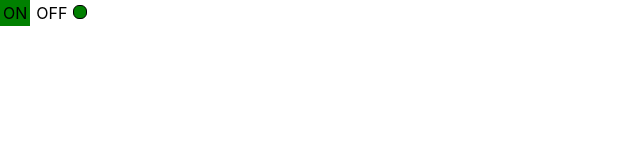
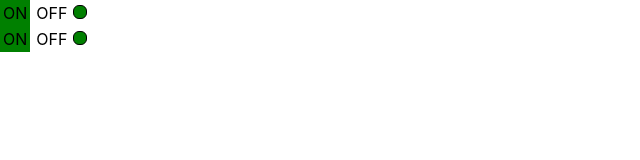
Before and after one commit to IgorBosin/my-app, a React (Create React App) app: page / in a window 1280 px wide. Shown: the top 160 px of the page, without its empty margins (0-640 px from the left). Built offline with nearby package versions, Linux system fonts and the light colour scheme.

Commit message:
09 - callback 2

```diff
--- a/src/App.tsx
+++ b/src/App.tsx
@@ -1,10 +1,6 @@
 import React, {useState} from 'react';
 import './App.css';
-import Accordion from "./components/Accordion/Accordion";
-import {Rating} from "./components/Rating/Rating";
 import OnOff from "./components/OnOff/OnOff";
-import AccordionUncontrolled from "./components/Accordion/AccordionUncontrolled";
-import {RatingUncontrolled} from "./components/Rating/RatingUncontrolled";
 import OnOffUncontrolled from "./components/OnOff/OnOffUncontrolled";
 
 function App() {
@@ -15,8 +11,8 @@ function App() {
 
     return (
         <div>
-            {/*<OnOff/>*/}
-            <OnOffUncontrolled onOff={onOff} setOnOff={setOnOff}/>
+            <OnOffUncontrolled/>
+            <OnOff onOff={onOff}  setOnOff={setOnOff}/>
             {/*<PageTitle title={'This is APP component'}/>*/}
             {/*<PageTitle title={'My friends'}/>*/}
 
--- a/src/components/OnOff/OnOff.tsx
+++ b/src/components/OnOff/OnOff.tsx
@@ -1,24 +1,27 @@
 import React, {useState} from 'react';
 
-const OnOff = () => {
+type OnOffPropsType = {
+    onOff: boolean
+    setOnOff: (onOff: boolean) => void
+}
 
-    let [on, setOn] = useState(true)
+const OnOff = (props: OnOffPropsType) => {
 
     const onStyle = {
         padding: '3px',
-        background: on ? "green" : "white",
+        background: props.onOff ? "green" : "white",
         display: "inline-block",
     }
 
     const offStyle = {
         padding: '3px',
-        background: on ? "white" : "red",
+        background: props.onOff ? "white" : "red",
         display: "inline-block",
         marginLeft: '3px',
     }
 
     const indicatorStyle = {
-        background: on ? "green" : "red",
+        background: props.onOff ? "green" : "red",
         width: '12px',
         height: '12px',
         border: 'solid black thin',
@@ -27,10 +30,21 @@ const OnOff = () => {
         marginLeft: '3px',
     }
 
+    const block = {
+        display: "inline-block",
+    }
+
+    const onClickHandler = () => {
+        props.setOnOff(!props.onOff)
+    }
+
     return (
-        <div>
-            <div style={onStyle} onClick={() => setOn(true)}>ON</div>
-            <div style={offStyle} onClick={() => setOn(false)}>OFF</div>
+        // <div>
+        <div style={block} onClick={onClickHandler}>
+            <div style={onStyle}>ON</div>
+            <div style={offStyle}>OFF</div>
+            {/*<div style={onStyle} onClick={()=>props.setOnOff(true)}>ON</div>*/}
+            {/*<div style={offStyle} onClick={()=>props.setOnOff(false)}>OFF</div>*/}
             <div style={indicatorStyle}></div>
         </div>
 
--- a/src/components/OnOff/OnOffUncontrolled.tsx
+++ b/src/components/OnOff/OnOffUncontrolled.tsx
@@ -1,27 +1,24 @@
 import React, {useState} from 'react';
 
-type OnOffPropsType = {
-    onOff: boolean
-    setOnOff: (onOff: boolean) => void
-}
+const OnOffUncontrolled = () => {
 
-const OnOff = (props: OnOffPropsType) => {
+    let [on, setOn] = useState(true)
 
     const onStyle = {
         padding: '3px',
-        background: props.onOff ? "green" : "white",
+        background: on ? "green" : "white",
         display: "inline-block",
     }
 
     const offStyle = {
         padding: '3px',
-        background: props.onOff ? "white" : "red",
+        background: on ? "white" : "red",
         display: "inline-block",
         marginLeft: '3px',
     }
 
     const indicatorStyle = {
-        background: props.onOff ? "green" : "red",
+        background: on ? "green" : "red",
         width: '12px',
         height: '12px',
         border: 'solid black thin',
@@ -30,25 +27,14 @@ const OnOff = (props: OnOffPropsType) => {
         marginLeft: '3px',
     }
 
-    const block = {
-        display: "inline-block",
-    }
-
-    const onClickHandler = () => {
-        props.setOnOff(!props.onOff)
-    }
-
     return (
-        // <div>
-        <div style={block} onClick={onClickHandler}>
-            <div style={onStyle}>ON</div>
-            <div style={offStyle}>OFF</div>
-            {/*<div style={onStyle} onClick={onClickHandler}>ON</div>*/}
-            {/*<div style={offStyle} onClick={onClickHandler}>OFF</div>*/}
+        <div>
+            <div style={onStyle} onClick={() => setOn(true)}>ON</div>
+            <div style={offStyle} onClick={() => setOn(false)}>OFF</div>
             <div style={indicatorStyle}></div>
         </div>
 
     );
 };
 
-export default OnOff;
+export default OnOffUncontrolled;
```
Also changed, not shown: 1 other file (tests, documents, lock files or other folders).
